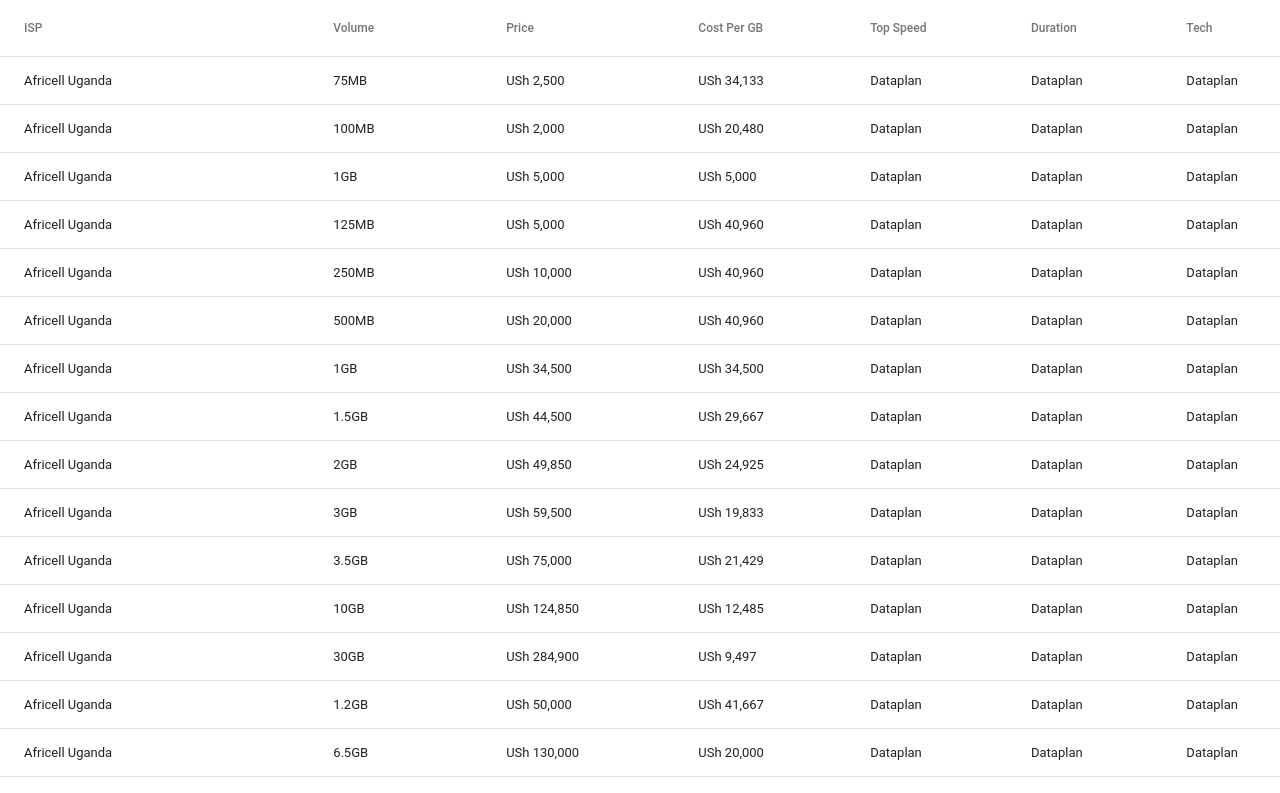
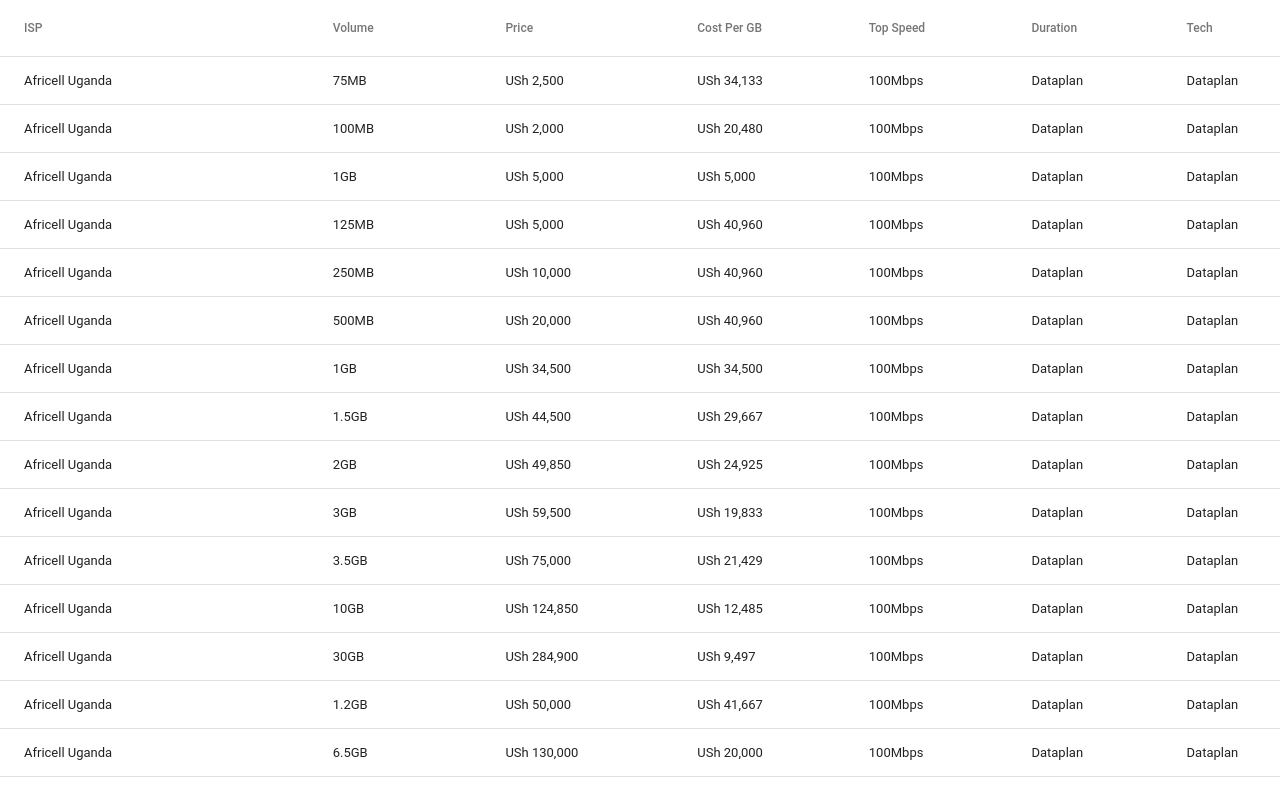
Before and after one commit to nyabongo/internets, a React (Create React App) app: page / in a window 1280 px wide. Shown: the top 793 px of the page. Built offline with nearby package versions, Linux system fonts and the light colour scheme.

Commit message:
shows maxSpeed

```diff
--- a/src/components/dataplans/dataplan/index.js
+++ b/src/components/dataplans/dataplan/index.js
@@ -10,6 +10,7 @@
     dataUnit,
     price,
     pricepergigabyte,
+    maxSpeed,
   },
 }) => (
   <TableRow>
@@ -17,7 +18,7 @@
     <TableCell>{`${dataVolume}${dataUnit}`}</TableCell>
     <TableCell><Price value={{ price, priceCurrency: 'UGX' }} /></TableCell>
     <TableCell><Price value={{ price: pricepergigabyte, priceCurrency: 'UGX' }} /></TableCell>
-    <TableCell>Dataplan</TableCell>
+    <TableCell>{`${maxSpeed}Mbps`}</TableCell>
     <TableCell>Dataplan</TableCell>
     <TableCell>Dataplan</TableCell>
   </TableRow>
--- a/src/components/dataplans/dataplan/test.js
+++ b/src/components/dataplans/dataplan/test.js
@@ -61,5 +61,8 @@
       const priceComponent = cells.at(3).find(Price);
       expect(priceComponent.prop('value')).toEqual({ price: plan.pricepergigabyte, priceCurrency: 'UGX' });
     });
+    it('should show the maxSpeed in the fourth column', () => {
+      expect(cells.at(4).text()).toEqual(`${plan.maxSpeed}Mbps`);
+    });
   });
 });
```
